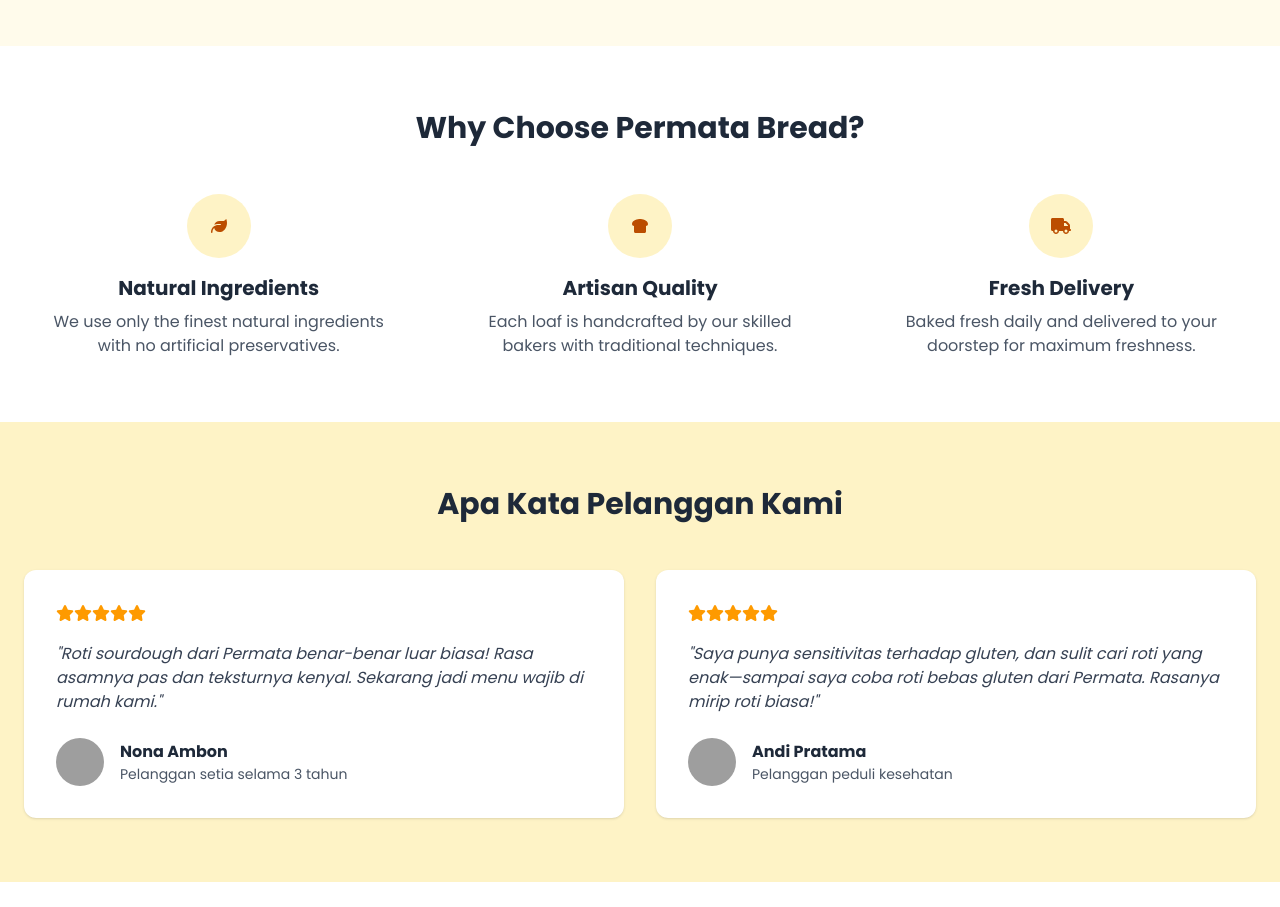
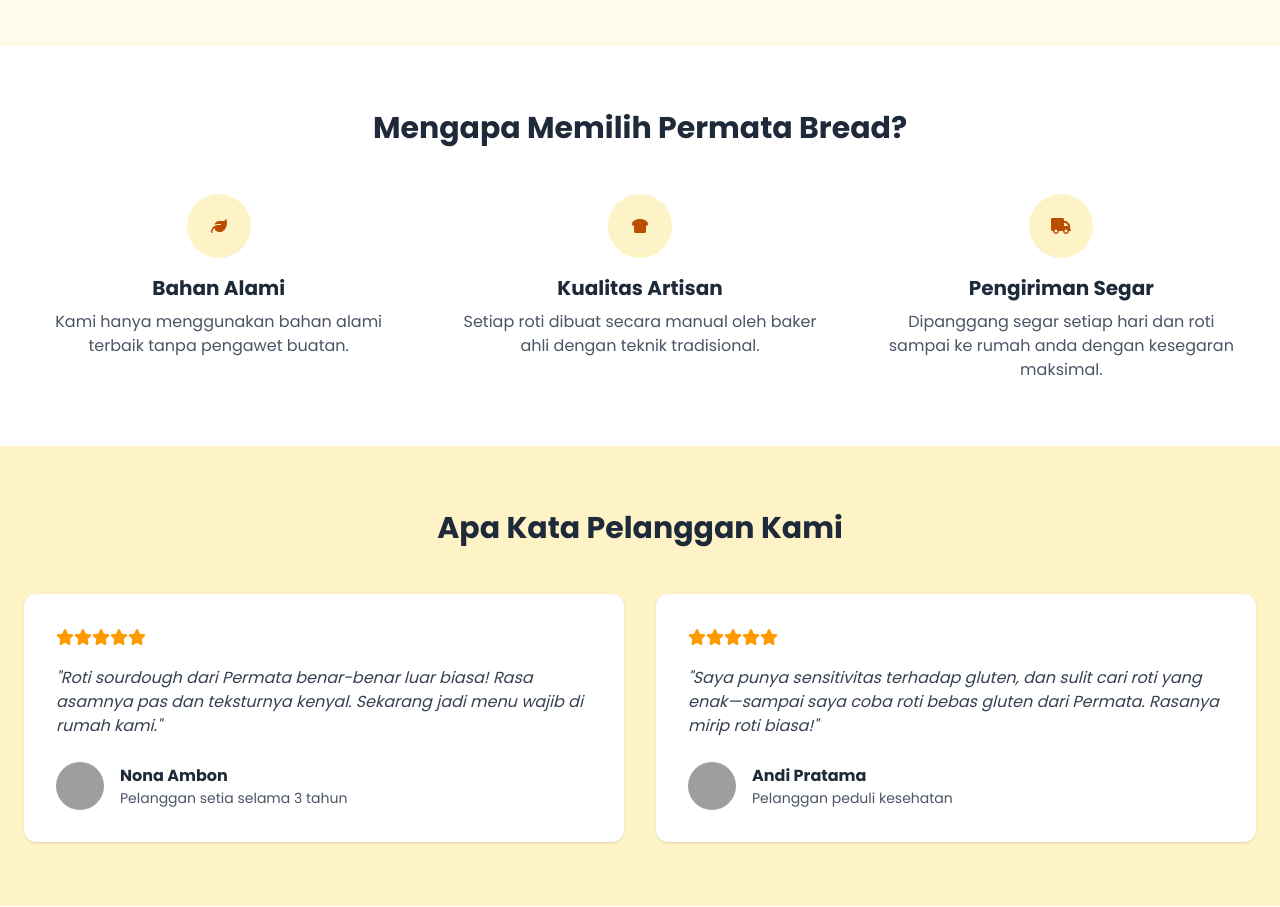
Before and after one commit to Dinajuliarti/TA-PBS-PROKUL, a Next.js app in the folder frontend/: page / in a window 1280 px wide. Shown: the part 1724-2631 px from the top of the page. Built offline with nearby package versions, Linux system fonts and the light colour scheme; grey boxes are pictures that could not be loaded.

Commit message:
dina: create whychooseme

```diff
--- a/frontend/components/landing_page/WhyChooseMe.tsx
+++ b/frontend/components/landing_page/WhyChooseMe.tsx
@@ -1,4 +1,3 @@
-import { FontawesomeObject } from "@fortawesome/fontawesome-svg-core";
 import {
   faLeaf,
   faBreadSlice,
@@ -11,22 +10,18 @@
     <section className="py-16 bg-white">
       <div className="container mx-auto px-6">
         <h2 className="text-3xl font-bold text-center text-gray-800 mb-12">
-          Why Choose Permata Bread?
+          Mengapa Memilih Permata Bread?
         </h2>
         <div className="grid grid-cols-1 md:grid-cols-3 gap-8">
           <div className="text-center px-4">
             <div className="bg-amber-100 w-16 h-16 mx-auto rounded-full flex items-center justify-center mb-4">
-              <FontAwesomeIcon
-                icon={faLeaf}
-                className="text-amber-700 w-6"
-              />
+              <FontAwesomeIcon icon={faLeaf} className="text-amber-700 w-6" />
             </div>
             <h3 className="text-xl font-bold text-gray-800 mb-2">
-              Natural Ingredients
+              Bahan Alami
             </h3>
             <p className="text-gray-600">
-              We use only the finest natural ingredients with no artificial
-              preservatives.
+              Kami hanya menggunakan bahan alami terbaik tanpa pengawet buatan.
             </p>
           </div>
           <div className="text-center px-4">
@@ -37,26 +32,23 @@
               />
             </div>
             <h3 className="text-xl font-bold text-gray-800 mb-2">
-              Artisan Quality
+              Kualitas Artisan
             </h3>
             <p className="text-gray-600">
-              Each loaf is handcrafted by our skilled bakers with traditional
-              techniques.
+              Setiap roti dibuat secara manual oleh baker ahli dengan teknik
+              tradisional.
             </p>
           </div>
           <div className="text-center px-4">
             <div className="bg-amber-100 w-16 h-16 mx-auto rounded-full flex items-center justify-center mb-4">
-              <FontAwesomeIcon
-                icon={faTruck}
-                className="text-amber-700 w-6"
-              />
+              <FontAwesomeIcon icon={faTruck} className="text-amber-700 w-6" />
             </div>
             <h3 className="text-xl font-bold text-gray-800 mb-2">
-              Fresh Delivery
+              Pengiriman Segar
             </h3>
             <p className="text-gray-600">
-              Baked fresh daily and delivered to your doorstep for maximum
-              freshness.
+              Dipanggang segar setiap hari dan roti sampai ke rumah anda dengan
+              kesegaran maksimal.
             </p>
           </div>
         </div>
```
